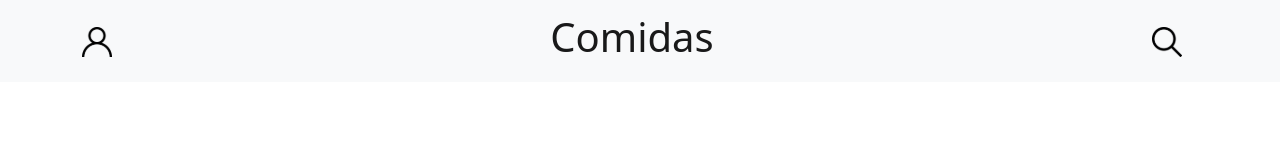
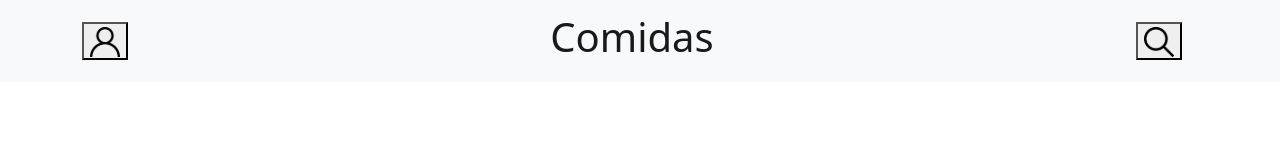
Before and after one commit to paula1309/recipes-app, a React (Create React App) app: page /comidas in a window 1280 px wide. Shown: the top 160 px of the page. Built offline with nearby package versions, Linux system fonts and the light colour scheme.

Commit message:
feat: Component Header / Profile Page Initial

```diff
--- a/src/App.js
+++ b/src/App.js
@@ -1,6 +1,6 @@
 import React from 'react';
 import { Routes, Route } from 'react-router-dom';
-import { Login, Main } from './Pages';
+import { Login, Main, Profile } from './Pages';
 
 function App() {
   return (
@@ -19,7 +19,7 @@ function App() {
         <Route path="/explorar/comidas/ingredientes" element={ <Login /> } />
         <Route path="/explorar/bebidas/ingredientes" element={ <Login /> } />
         <Route path="/explorar/comidas/area" element={ <Login /> } />
-        <Route path="/perfil" element={ <Login /> } />
+        <Route path="/perfil" element={ <Profile /> } />
         <Route path="/receitas-feitas" element={ <Login /> } />
         <Route path="/receitas-favoritas" element={ <Login /> } />
       </Routes>
--- /dev/null
+++ b/src/Components/Header.jsx
@@ -0,0 +1,40 @@
+import React from "react";
+import { Container, Nav, Navbar } from 'react-bootstrap';
+import ProfileTop from '../images/profileIcon.svg';
+import SearchIcon from '../images/searchIcon.svg';
+import { useNavigate } from 'react-router-dom';
+
+export default function Header() {
+
+  const navigate = useNavigate();
+
+  const handleClick = ({ target: { name } }) => {
+    if (name === 'profileTop') {
+      return navigate('/perfil');
+    }
+  }
+
+  return(
+    <header>
+      <Navbar bg="light">
+        <Container>
+        <Navbar.Brand data-testid="profile-top-btn">
+          <button type="button" onClick={ handleClick }>
+            <img name="profileTop" src={ ProfileTop } alt="Profile Icon" />
+          </button>
+        </Navbar.Brand>
+        <Navbar.Brand>
+          <h1 data-testid="page-title">
+          Comidas
+          </h1>
+        </Navbar.Brand>
+        <Navbar.Brand data-testid="search-top-btn">
+          <button type="button" onClick={ handleClick }>
+            <img name="searchIcon" src={ SearchIcon } alt="Search Icon"/>
+          </button>
+        </Navbar.Brand>
+        </Container>
+      </Navbar>
+    </header>
+  )
+}
--- a/src/Pages/Main.jsx
+++ b/src/Pages/Main.jsx
@@ -1,26 +1,8 @@
 import React from 'react';
-import { Container, Nav, Navbar } from 'react-bootstrap';
-import ProfileTop from '../images/profileIcon.svg';
-import SearchIcon from '../images/searchIcon.svg';
+import Header from '../Components/Header';
 
 export default function Main() {
   return(
-    <header>
-      <Navbar bg="light">
-        <Container>
-            <Navbar.Brand data-testid="profile-top-btn">
-              <img src={ ProfileTop } />
-            </Navbar.Brand>
-            <Navbar.Brand>
-              <h1 data-testid="page-title">
-                Comidas
-              </h1>
-            </Navbar.Brand>
-            <Navbar.Brand data-testid="search-top-btn">
-              <img src={ SearchIcon } />
-            </Navbar.Brand>
-        </Container>
-      </Navbar>
-    </header>
+    <Header></Header>
   )
 }
--- /dev/null
+++ b/src/Pages/Profile.jsx
@@ -0,0 +1,8 @@
+import React from "react";
+
+export default function Profile() {
+    return(
+        <>
+        </>
+    )
+}
--- a/src/Pages/index.js
+++ b/src/Pages/index.js
@@ -1,4 +1,5 @@
 import Login from './Login';
 import Main from './Main';
+import Profile from './Profile';
 
-export { Login, Main };
+export { Login, Main, Profile };
```
